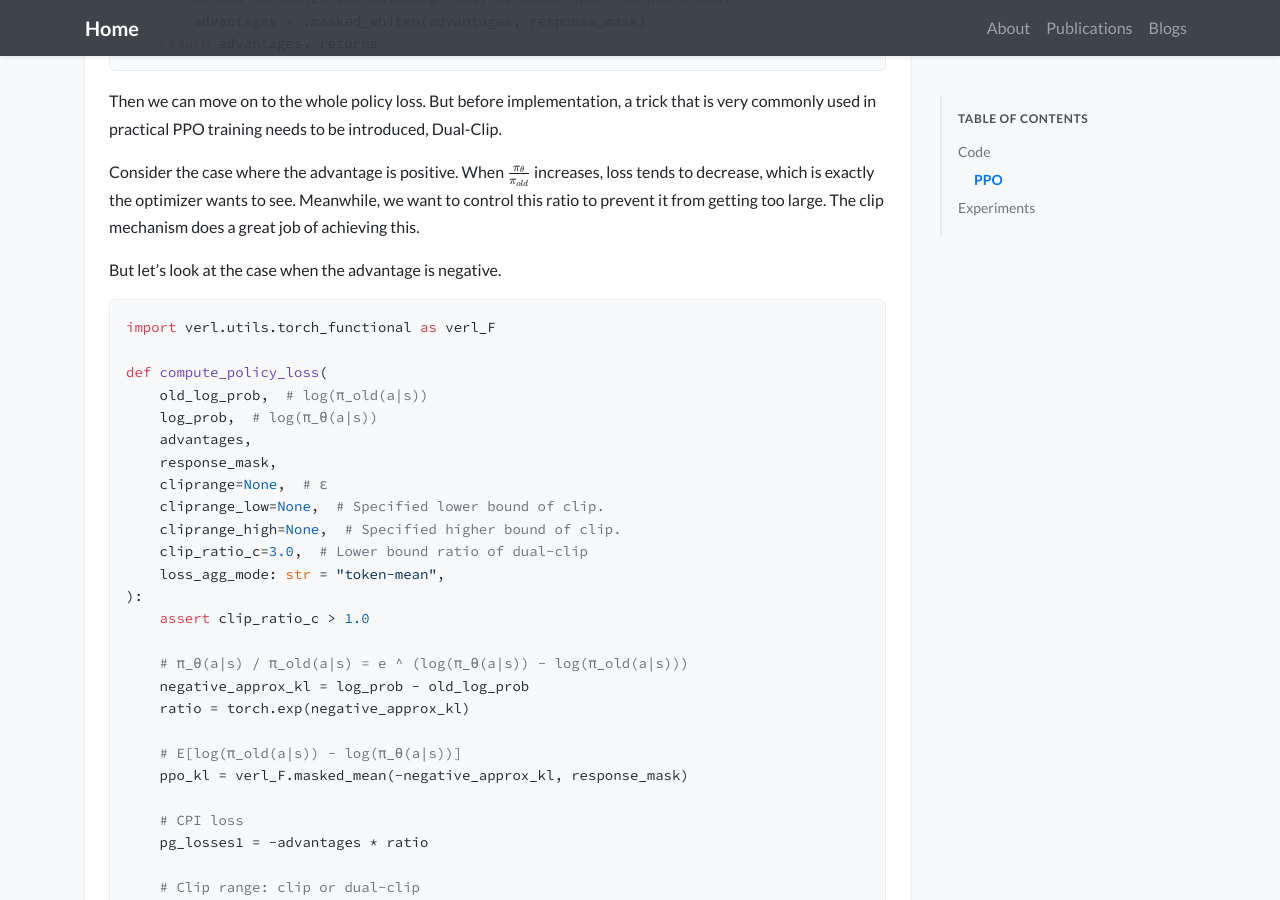
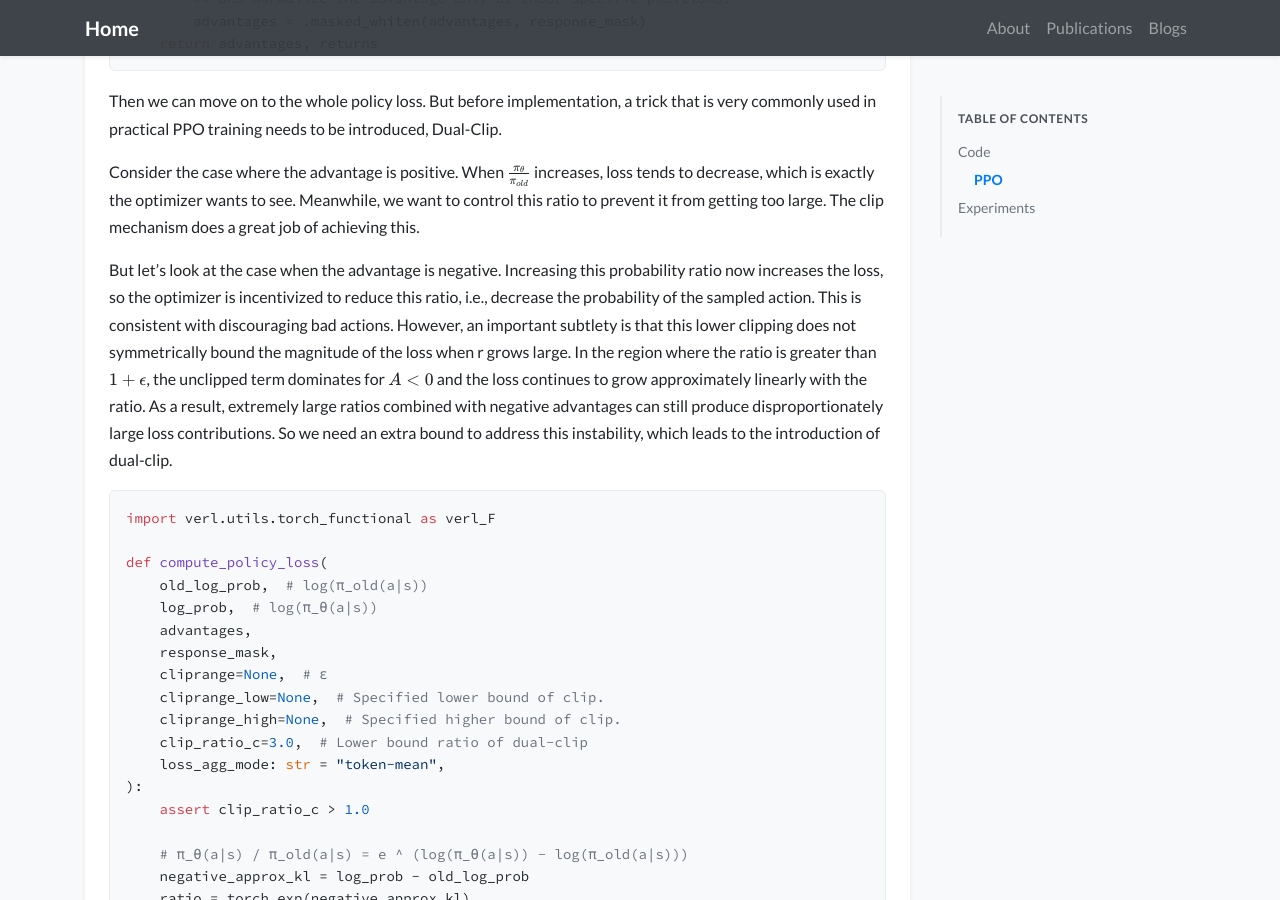
Before and after one commit to WilliamWuuu/WilliamWuuu.github.io, a Jekyll site: the page built from _blogs/2026-07-01-HandsonRL/2026-07-01-HandsonRL.md, in a window 1280 px wide and 900 px high, scrolled down 1851 px. Built offline with Jekyll 4.4.1, drawn with Linux system fonts in a browser that asks for light colours; nearby versions of some CDN libraries; a style sheet for code colours, icons or effects is not loaded.

Commit message:
feat: add explanation for dual-clip

````diff
--- a/_blogs/2026-07-01-HandsonRL/2026-07-01-HandsonRL.md
+++ b/_blogs/2026-07-01-HandsonRL/2026-07-01-HandsonRL.md
@@ -99,7 +99,7 @@ Then we can move on to the whole policy loss. But before implementation, a trick
 
 Consider the case where the advantage is positive. When $\frac{\pi_\theta}{\pi_{old}}$ increases, loss tends to decrease, which is exactly the optimizer wants to see. Meanwhile, we want to control this ratio to prevent it from getting too large. The clip mechanism does a great job of achieving this.
 
-But let's look at the case when the advantage is negative.
+But let's look at the case when the advantage is negative. Increasing this probability ratio now increases the loss, so the optimizer is incentivized to reduce this ratio, i.e., decrease the probability of the sampled action. This is consistent with discouraging bad actions. However, an important subtlety is that this lower clipping does not symmetrically bound the magnitude of the loss when r grows large. In the region where the ratio is greater than $1+\epsilon$, the unclipped term dominates for $A<0$ and the loss continues to grow approximately linearly with the ratio. As a result, extremely large ratios combined with negative advantages can still produce disproportionately large loss contributions. So we need an extra bound to address this instability, which leads to the introduction of dual-clip.
 
 ```Python
 import verl.utils.torch_functional as verl_F
````
